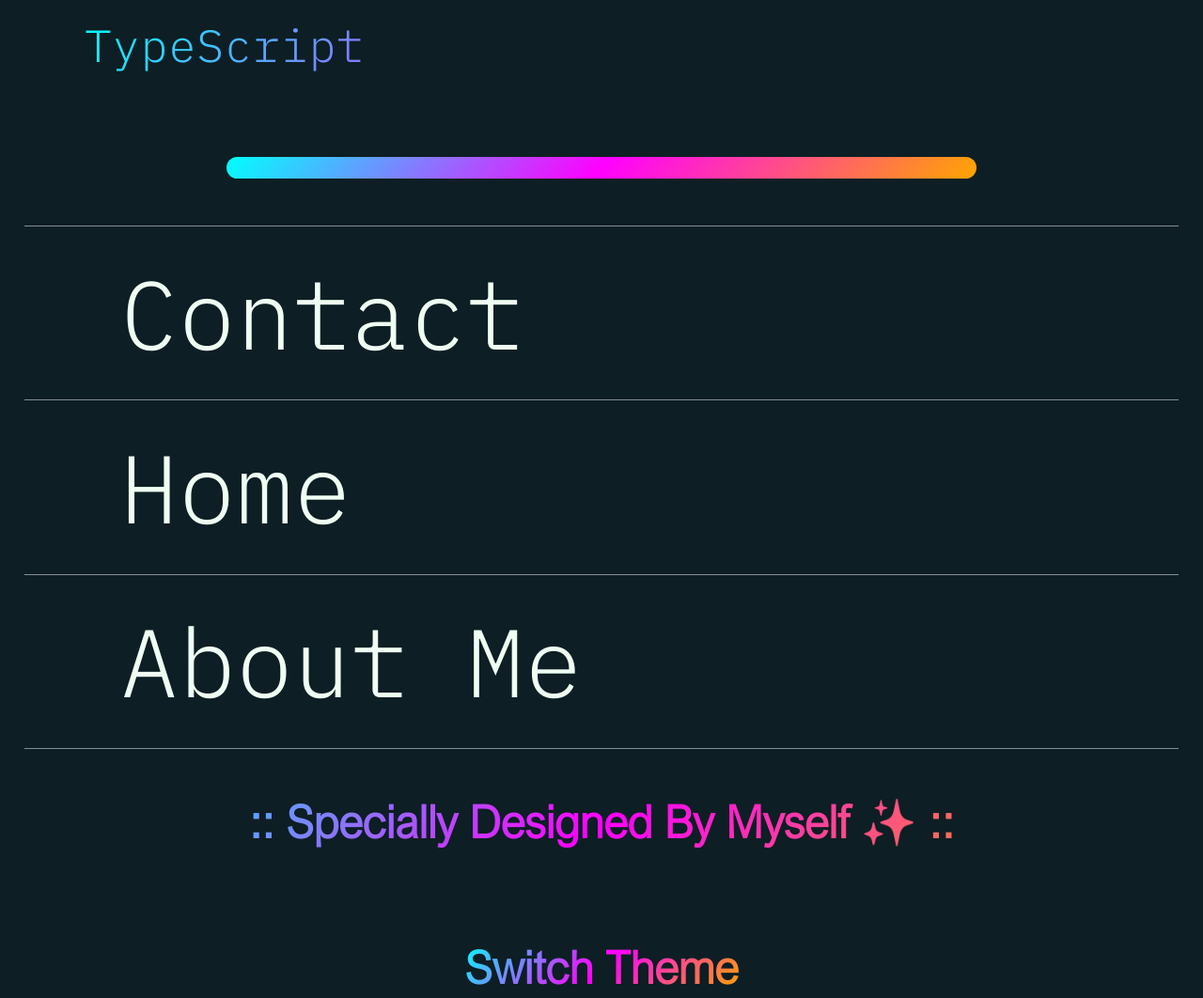
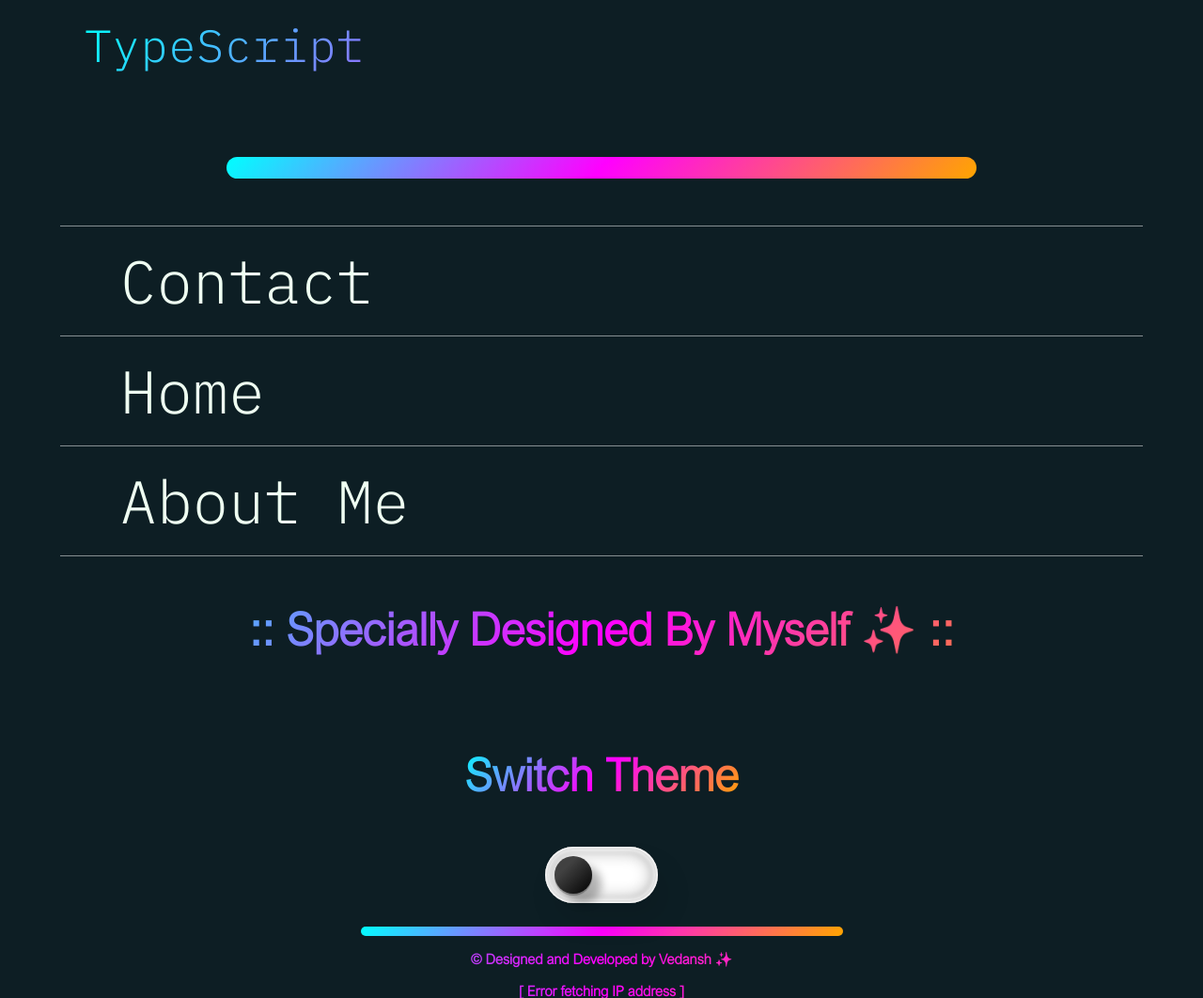
Before and after one commit to offensive-vk/offensive-vk.github.io, a PHP site: page / in a window 1280 px wide. Shown: the part 5296-6358 px from the top of the page at 94% size. Run offline with PHP 8.4, Linux system fonts and the light colour scheme.

Commit message:
font fixes

```diff
--- a/css/style.css
+++ b/css/style.css
@@ -676,7 +676,8 @@ footer{
     margin-left: 10px;
     margin-right: 10px;
     border-top: 1px solid rgba(255, 255, 255, 0.5);
-    font-size: clamp(2em, 8vw, 7em);
+    /* font-size: clamp(2em, 8vw, 7em); */
+    font-size: 5vw;
     padding: clamp(0.25em, 1vw, 1em) clamp(1em, 4vw, 4em);
     position: relative;
 }
```
